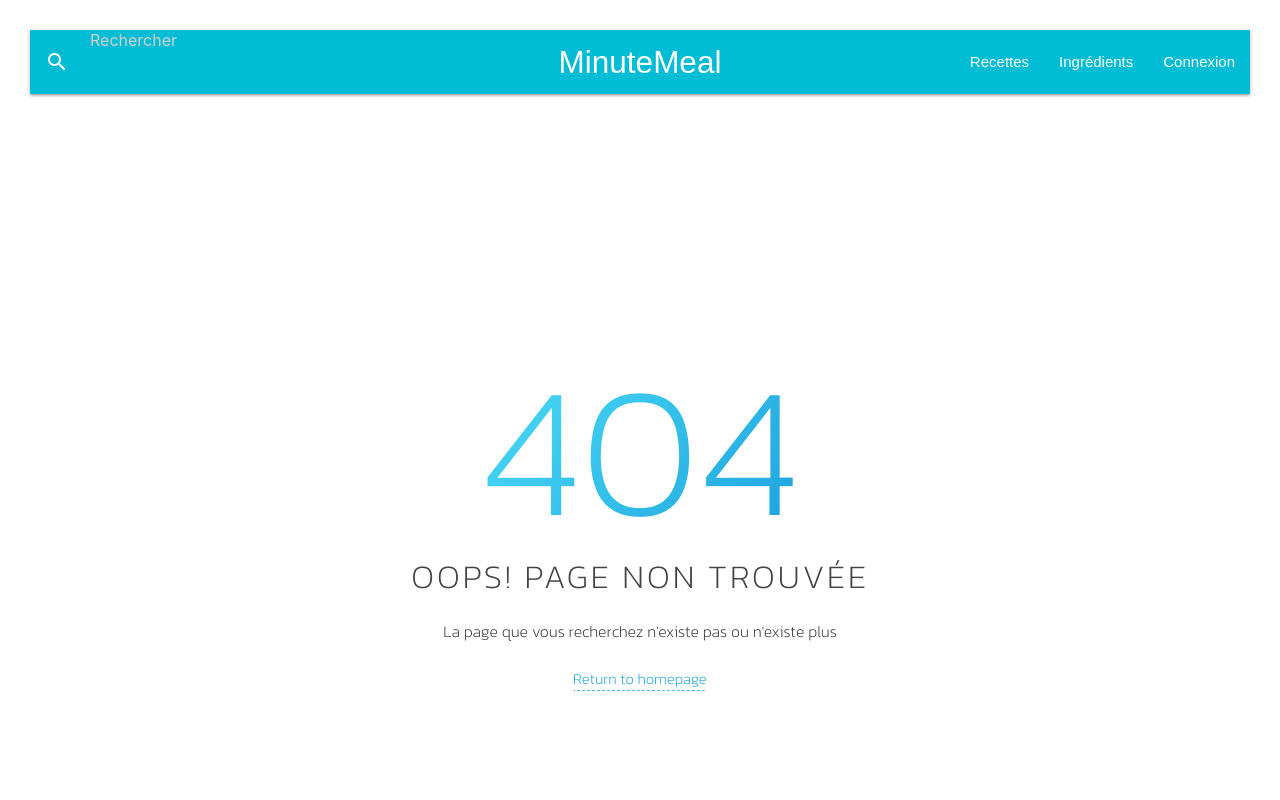
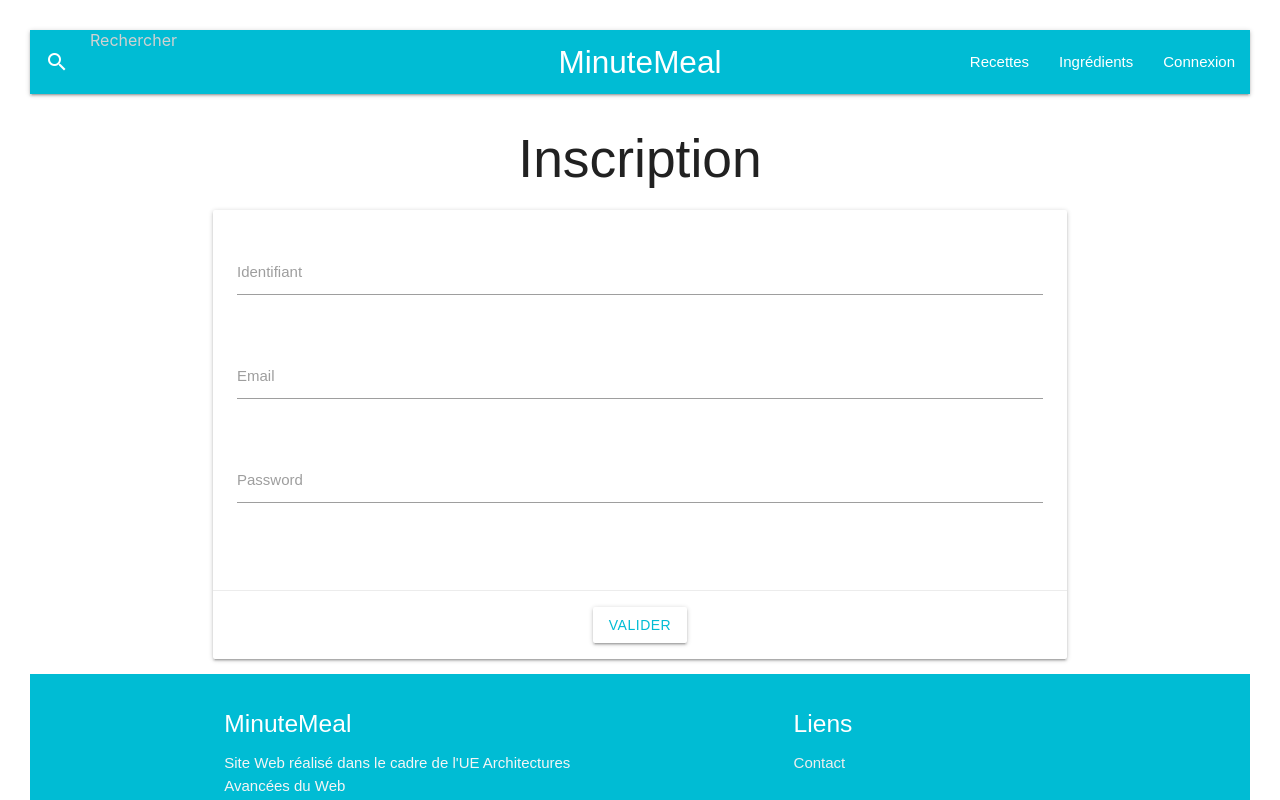
Before and after one commit to gaetanrm/ProjetWeb, an Angular app in the folder Angular/Recette/: page /inscription in a window 1280 px wide. Shown: the top 800 px of the page. Built offline with nearby package versions, Linux system fonts and the light colour scheme.

Commit message:
connexion + inscription ended

```diff
--- a/Angular/Recette/src/app/Services/user.service.ts
+++ b/Angular/Recette/src/app/Services/user.service.ts
@@ -3,6 +3,7 @@ import { Injectable } from '@angular/core';
 import { Router } from '@angular/router';
 import { Observable } from 'rxjs';
 import { Response } from '../Models/Response';
+import { User } from '../Models/User';
 
 @Injectable({
   providedIn: 'root'
@@ -13,30 +14,55 @@ export class UserService {
 
   constructor(private http: HttpClient, private router : Router) { }
 
+  //Pour l'envoie de la requête Http au serveur Node
   public connect(id: string, password: string) : Observable<Response>{
     return this.http.post<Response>(this.urlBase+'user/connexion', {"pseudo": id, "password": password});
   }
 
+  //Pour la connexion
   public logIn(id: string, password: string){
     console.log("id : " + id + "password : " + password);
     let user : Observable<Response> = this.connect(id, password);
     user.subscribe(userconnected => {
       if (userconnected.resultat == 1) {
         localStorage.setItem("connectedUser", JSON.stringify(userconnected.user));
+        //On redirige l'utilisateur vers la page principale une fois qu'il s'est connecté
         this.router.navigate(['']);
       }else
         alert("Erreur !" + userconnected.message);
     })
   }
 
+  //Pour se déconnecter
   public logOut(): void {
+    console.log("Déconnexion");
     localStorage.removeItem("connectedUser");
   }
 
+  //Pour vérifier si un utilisateur est actuellement connecté au site
   public isLogged() : boolean {
     if(localStorage.getItem("connectedUser"))
       return true;
     else
       return false;
   }
+
+  //Pour l'inscription
+  public register(pseudo: string, email: string, password: string){
+    console.log("on tente d'inscrire l'utilisateur");
+    let regUser : Observable<Response> = this.http.post<Response>(this.urlBase+"user/inscription", {pseudo, email, password});
+    regUser.subscribe(result => {
+      if (result.resultat == 1){
+        //On redirige l'utilisateur vers la page de connexion si l'inscription à réussie
+        this.router.navigate(['/connexion']);
+      }else
+        alert(result.message);
+    })
+  }
+
+  //Pour récupérer la liste de tous les utilisateurs
+  getUsers(): Observable<User[]> {
+    console.log("on récupère les utilisateurs");
+    return this.http.get<User[]>(this.urlBase+'users');
+  }
 }
--- a/Angular/Recette/src/app/app-routing.module.ts
+++ b/Angular/Recette/src/app/app-routing.module.ts
@@ -14,8 +14,8 @@ const routes: Routes = [
   { path: 'recettes', component: RecettesComponent},
   { path: 'ensavoirplus', component: SavoirplusComponent},
   { path: '', component: HomeComponent},
-  { path: '**', component: PagenotfoundComponent},
-  { path: 'inscription', component: InscriptionComponent}
+  { path: 'inscription', component: InscriptionComponent},
+  { path: '**', component: PagenotfoundComponent}
 ];
 
 @NgModule({
--- a/Angular/Recette/src/app/inscription/inscription.component.html
+++ b/Angular/Recette/src/app/inscription/inscription.component.html
@@ -1 +1,34 @@
-<p>inscription works!</p>
+<div class="col s6 m7 center container">
+    <h2 class="center grey-text text-darken-4">Inscription</h2>
+    <div class="card horizontal">
+        <div class="card-stacked">
+            <div class="card-content">
+                <div class="row">
+                    <form class="col s12" method="post">
+                        <div class="row">
+                            <div class="input-field col s12 center">
+                                <input #id type="text" required/>
+                                <label>Identifiant</label>
+                            </div>
+                        </div>
+                        <div class="row">
+                            <div class="input-field col s12 center">
+                                <input #email type="email" required/>
+                                <label>Email</label>
+                            </div>
+                        </div>
+                        <div class="row">
+                            <div class="input-field col s12 center">
+                                <input #password type="password" required/>
+                                <label>Password</label>
+                            </div>
+                        </div>
+                    </form>
+                </div>
+            </div>
+            <div class="card-action">
+                <a class="white btn" (click)="this.isConformed(id.value, email.value, password.value)"><span class="cyan-text">Valider</span></a>
+            </div>
+        </div>
+    </div>
+</div>
--- a/Angular/Recette/src/app/inscription/inscription.component.ts
+++ b/Angular/Recette/src/app/inscription/inscription.component.ts
@@ -1,4 +1,6 @@
 import { Component, OnInit } from '@angular/core';
+import { User } from '../Models/User';
+import { UserService } from '../Services/user.service';
 
 @Component({
   selector: 'app-inscription',
@@ -7,9 +9,73 @@ import { Component, OnInit } from '@angular/core';
 })
 export class InscriptionComponent implements OnInit {
 
-  constructor() { }
+  private error : string = "";
+  private users : User[] = new Array();
+
+  constructor(public userService: UserService) { }
 
   ngOnInit(): void {
   }
 
+  //Sert à savoir si les informations rentrées par l'utilisateur sont correctes
+  public isConformed(id : string, email : string, password : string){
+    if (this.verify(id, email, password)){
+      //Informations correctes, donc on peut appeler register()
+      console.log("toutes les informations sont correctes");
+      this.userService.register(id, email, password);
+    }else
+      //On affiche l'erreur qui nous empêche de nous inscrire
+      alert("Erreur : " + this.error);
+  }
+
+  //Sert à vérifier les informations de l'utilisateur / renvoie true si elles sont correctes, false sinon
+  public verify(id : string, email : string, password : string) : boolean{
+    let res : boolean = false;
+
+    //Premièrement, on vérifie que toutes les informations ont été rentrées
+    if ((id == "" || email == "" || password == "") ||
+        (id == undefined || email == undefined || password == undefined) ||
+        (id == null || email == null || password == null)){
+          this.error = "Information(s) manquante(s)";
+          return res;
+    }
+
+    //Deuxièmement, on vérifie que toutes les informations soient correctes
+    //Identifiant valide ?
+    let forbiddenChar = ['&', '#', '~', '{', '[', '|', '`', '\\', '^', '@', ']', '}', '(', ')', '='];
+    for (let char of forbiddenChar){
+      if (id.includes(char)){
+        this.error = "Votre identifiant contient des caractères interdits et " + char + " en fait partie";
+        return res;
+      }
+    }
+
+    //Email valide ?
+    //Cette liste contient tous les caractères qui sont interdits
+    let re = /^(([^<>()[\]\\.,;:\s@\"]+(\.[^<>()[\]\\.,;:\s@\"]+)*)|(\".+\"))@((\[[0-9]{1,3}\.[0-9]{1,3}\.[0-9]{1,3}\.[0-9]{1,3}\])|(([a-zA-Z\-0-9]+\.)+[a-zA-Z]{2,}))$/;
+    if (!re.test(email)) {
+      this.error = "Email invalide";
+      return res;
+    }
+
+    //On considère que tous les mots de passe sont valides / Aucune restriction ne s'applique dessus
+    //Il reste à savoir si le pseudo ou l'email ne sont pas déjà utilisés par un autre compte
+    console.log("Récupération des utilisateurs");
+    this.userService.getUsers().subscribe(users => {
+      this.users = users;
+      for (let user of this.users){
+        if ((id == user.pseudo) || (email == user.email))
+          this.error = "Pseudo et/ou email déjà utilisé";
+      }
+    });
+
+    //Si aucune erreur enregistrée, on peut renvoyer true
+    if (this.error == "")
+      res = true;
+
+      return res;
+
+
+
+  }
 }
```
Also changed, not shown: 1 other file (tests, documents, lock files or other folders).
